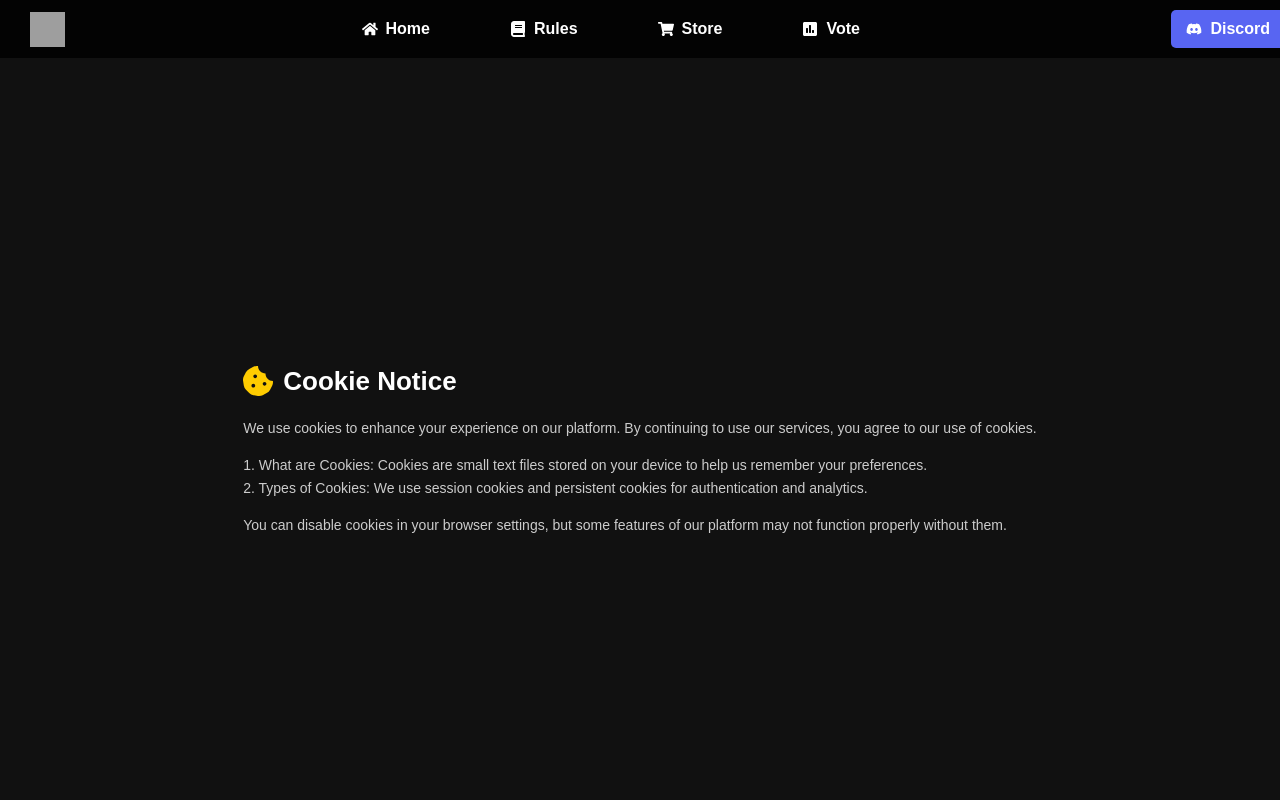
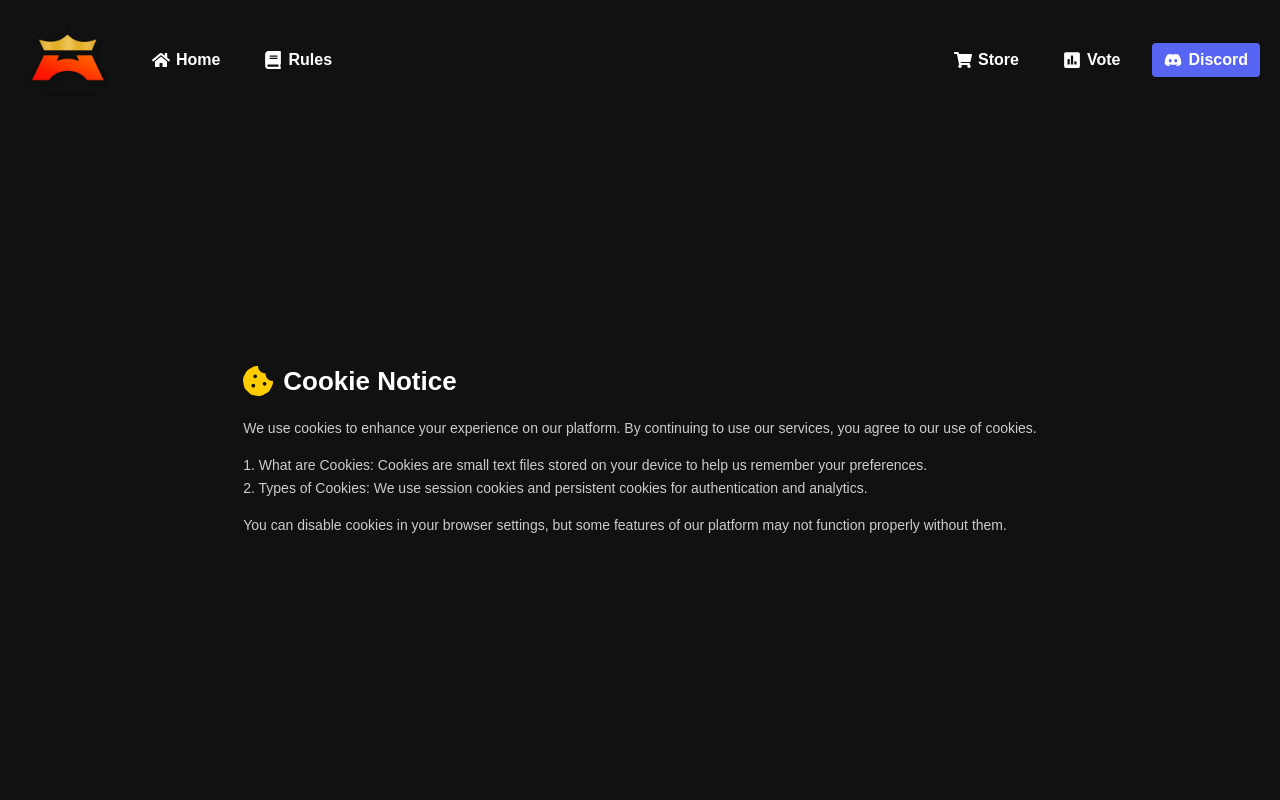
Before and after one commit to ranggaardhyy/Visantara-Official, a React (Vite) app: page /cookies in a window 1280 px wide. Shown: the top 800 px of the page. Built offline with nearby package versions, Linux system fonts and the light colour scheme; grey boxes are pictures that could not be loaded; the HTML template or start-up script is replaced by a standard one.

Commit message:
Final UI/UX for Home Page

```diff
--- a/src/components/Navbar.jsx
+++ b/src/components/Navbar.jsx
@@ -1,8 +1,17 @@
 import React, { useState, useEffect } from "react";
 import { Link } from "react-router-dom";
-import { FaHome, FaBook, FaShoppingCart, FaPoll, FaDiscord, FaBars, FaTimes } from "react-icons/fa";
+import {
+  FaHome,
+  FaBook,
+  FaShoppingCart,
+  FaPoll,
+  FaDiscord,
+  FaBars,
+  FaTimes,
+} from "react-icons/fa";
+import logo from "../assets/images/logo.png";
 
-const Navbar = () => {
+function Navbar() {
   const [menuOpen, setMenuOpen] = useState(false);
   const [isMobile, setIsMobile] = useState(window.innerWidth < 768);
 
@@ -16,45 +25,119 @@ const Navbar = () => {
     setMenuOpen(!menuOpen);
   };
 
+  return (
+    <nav style={styles.navbar}>
+      {/* Logo */}
+      <div style={styles.logoContainer}>
+        <img src={logo} alt="Logo" style={styles.logo} />
+      </div>
+
+      {/* Desktop Links */}
+      {!isMobile && (
+        <div style={styles.navCenter}>
+          <div style={styles.navLeft}>
+            <Link to="/" style={styles.navLink}>
+              <FaHome style={styles.icon} /> Home
+            </Link>
+            <Link to="/rules" style={styles.navLink}>
+              <FaBook style={styles.icon} /> Rules
+            </Link>
+          </div>
+          <div style={styles.navRight}>
+            <Link to="/store" style={styles.navLink}>
+              <FaShoppingCart style={styles.icon} /> Store
+            </Link>
+            <Link to="/vote" style={styles.navLink}>
+              <FaPoll style={styles.icon} /> Vote
+            </Link>
+            <a
+              href="https://discord.gg/alwination"
+              target="_blank"
+              rel="noopener noreferrer"
+              style={styles.discordButton}
+            >
+              <FaDiscord style={styles.icon} /> Discord
+            </a>
+          </div>
+        </div>
+      )}
+
+      {/* Mobile Hamburger */}
+      {isMobile && (
+        <>
+          <button style={styles.menuButton} onClick={toggleMenu}>
+            <FaBars />
+          </button>
+          <div style={{ ...styles.mobileMenu, left: menuOpen ? "0" : "-70%" }}>
+            <button style={styles.closeButton} onClick={toggleMenu}>
+              <FaTimes />
+            </button>
+            <Link to="/" style={styles.mobileNavLink} onClick={toggleMenu}>
+              <FaHome style={styles.icon} /> Home
+            </Link>
+            <Link to="/rules" style={styles.mobileNavLink} onClick={toggleMenu}>
+              <FaBook style={styles.icon} /> Rules
+            </Link>
+            <Link to="/store" style={styles.mobileNavLink} onClick={toggleMenu}>
+              <FaShoppingCart style={styles.icon} /> Store
+            </Link>
+            <Link to="/vote" style={styles.mobileNavLink} onClick={toggleMenu}>
+              <FaPoll style={styles.icon} /> Vote
+            </Link>
+            <a
+              href="https://discord.gg/alwination"
+              target="_blank"
+              rel="noopener noreferrer"
+              style={styles.mobileDiscordButton}
+              onClick={toggleMenu}
+            >
+              <FaDiscord style={styles.icon} /> Discord
+            </a>
+          </div>
+        </>
+      )}
+    </nav>
+  );
+}
+
 const styles = {
   navbar: {
-      position: "fixed",
+    position: "absolute", // Agar menempel di atas hero
     top: 0,
     left: 0,
-      width: "100%",
+    right: 0,    // Pastikan menempel hingga sisi kanan
+    zIndex: 10,
     display: "flex",
     alignItems: "center",
-      justifyContent: "space-between",
-      padding: "10px 20px",
-      backgroundColor: "rgba(0, 0, 0, 0.8)",
-      backdropFilter: "blur(10px)",
-      zIndex: 1000,
+    padding: "10px 20px", // Kurangi padding jika perlu
+    background: "transparent",
   },
   logoContainer: {
     display: "flex",
     alignItems: "center",
-      marginLeft: isMobile ? "50px" : "10px", // Geser sedikit untuk mobile
   },
   logo: {
-      width: "35px", // Ukuran logo lebih kecil
-      height: "35px",
+    width: "100px",
+    height: "auto",
+    maxWidth: "100%", // Pastikan tidak melebihi layar
   },
-    menuButton: {
-      display: isMobile ? "block" : "none",
-      fontSize: "24px",
-      color: "#ffffff",
-      background: "none",
-      border: "none",
-      cursor: "pointer",
-      position: "absolute",
-      left: "15px", // Hamburger di kiri atas
+  navCenter: {
+    flex: 1,
+    display: "flex",
+    justifyContent: "space-between",
+    alignItems: "center",
+    marginLeft: "20px",
   },
-    navLinks: {
-      display: isMobile ? "none" : "flex",
+  navLeft: {
+    display: "flex",
+    gap: "20px",
+  },
+  navRight: {
+    display: "flex",
+    gap: "20px",
     alignItems: "center",
-      gap: "20px",
-      flexGrow: 1,
-      justifyContent: "center",
+    justifyContent: "flex-end",
+    marginLeft: "auto",
   },
   navLink: {
     color: "#ffffff",
@@ -63,89 +146,75 @@ const Navbar = () => {
     fontWeight: "bold",
     display: "flex",
     alignItems: "center",
-      gap: "8px",
-      padding: "10px 15px",
-      borderRadius: "5px",
-      transition: "background 0.3s ease, transform 0.2s ease",
+    gap: "6px",
+    padding: "8px 12px",
+    borderRadius: "4px",
+    transition: "background 0.3s ease",
+  },
+  icon: {
+    fontSize: "18px",
   },
   discordButton: {
+    backgroundColor: "#5865F2",
+    padding: "8px 12px",
     color: "#ffffff",
     textDecoration: "none",
-      padding: "10px 15px",
-      fontSize: "16px",
-      fontWeight: "bold",
-      backgroundColor: "#5865F2",
-      borderRadius: "5px",
+    borderRadius: "4px",
     display: "flex",
     alignItems: "center",
-      gap: "8px",
+    gap: "6px",
+    fontWeight: "bold",
     transition: "background 0.3s ease",
-      marginRight: "15px", // Geser sedikit ke kiri
+  },
+  menuButton: {
+    fontSize: "24px",
+    color: "#ffffff",
+    background: "none",
+    border: "none",
+    cursor: "pointer",
+    zIndex: 11,
+    marginLeft: "auto",
   },
   mobileMenu: {
     position: "fixed",
     top: 0,
-      left: menuOpen ? "0" : "-50%", // Geser dari kiri
-      width: "50%", // Hanya setengah layar
+    left: "-70%",
+    width: "70%",
     height: "100vh",
-      backgroundColor: "rgba(0, 0, 0, 0.9)",
-      paddingTop: "60px",
+    backgroundColor: "rgba(0,0,0,0.95)",
     display: "flex",
     flexDirection: "column",
+    paddingTop: "60px",
     transition: "left 0.3s ease-in-out",
+    zIndex: 9999,
   },
   closeButton: {
-      position: "absolute",
-      top: "15px",
-      left: "15px",
+    alignSelf: "flex-end",
+    marginRight: "20px",
     fontSize: "30px",
     color: "#ffffff",
     background: "none",
     border: "none",
     cursor: "pointer",
   },
-  };
-
-  return (
-    <nav style={styles.navbar}>
-      {/* Tombol Hamburger */}
-      <button style={styles.menuButton} onClick={toggleMenu}>
-        <FaBars />
-      </button>
-
-      {/* Logo */}
-      <div style={styles.logoContainer}>
-        <img src="/logo.png" alt="Logo" style={styles.logo} />
-      </div>
-
-      {/* Navigasi Desktop */}
-      <div style={styles.navLinks}>
-        <Link to="/" style={styles.navLink}><FaHome /> Home</Link>
-        <Link to="/rules" style={styles.navLink}><FaBook /> Rules</Link>
-        <Link to="/store" style={styles.navLink}><FaShoppingCart /> Store</Link>
-        <Link to="/vote" style={styles.navLink}><FaPoll /> Vote</Link>
-      </div>
-
-      {/* Tombol Discord */}
-      <a href="https://discord.gg/alwination" target="_blank" rel="noopener noreferrer" style={styles.discordButton}>
-        <FaDiscord /> Discord
-      </a>
-
-      {/* Mobile Menu */}
-      <div style={styles.mobileMenu}>
-        <button style={styles.closeButton} onClick={toggleMenu}>
-          <FaTimes />
-        </button>
-        <Link to="/" style={styles.navLink} onClick={toggleMenu}><FaHome /> Home</Link>
-        <Link to="/rules" style={styles.navLink} onClick={toggleMenu}><FaBook /> Rules</Link>
-        <Link to="/store" style={styles.navLink} onClick={toggleMenu}><FaShoppingCart /> Store</Link>
-        <Link to="/vote" style={styles.navLink} onClick={toggleMenu}><FaPoll /> Vote</Link>
-        <a href="https://discord.gg/alwination" target="_blank" rel="noopener noreferrer" style={styles.discordButton} onClick={toggleMenu}>
-          <FaDiscord /> Discord
-        </a>
-      </div>
-    </nav>
-  );
+  mobileNavLink: {
+    color: "#ffffff",
+    textDecoration: "none",
+    fontSize: "18px",
+    fontWeight: "bold",
+    padding: "15px 20px",
+    borderBottom: "1px solid #444",
+  },
+  mobileDiscordButton: {
+    backgroundColor: "#5865F2",
+    color: "#ffffff",
+    textDecoration: "none",
+    fontSize: "18px",
+    fontWeight: "bold",
+    padding: "15px 20px",
+    textAlign: "center",
+    marginTop: "auto",
+  },
 };
 
 export default Navbar;
--- a/src/index.css
+++ b/src/index.css
@@ -5,93 +5,6 @@ body {
     color: #ffffff;
     margin: 0;
     padding: 0;
+    box-sizing: border-box;
+    overflow-x: hidden; /* ⬅️ Penting untuk cegah scroll horizontal */
 }
-
-/* Header */
-nav {
-    background-color: #161b22; /* Warna navbar lebih gelap */
-    padding: 15px 0;
-    text-align: center;
-}
-
-nav a {
-    color: #ffffff;
-    text-decoration: none;
-    margin: 0 15px;
-    font-size: 16px;
-    font-weight: bold;
-    transition: 0.3s;
-}
-
-nav a:hover {
-    color: #1f6feb; /* Warna hover */
-}
-
-/* Hero Section */
-.hero {
-    text-align: center;
-    padding: 80px 20px;
-    background: url('/assets/bg-minecraft.jpg') no-repeat center center/cover;
-}
-
-.hero h1 {
-    font-size: 36px;
-    font-weight: bold;
-    text-shadow: 2px 2px 5px rgba(0, 0, 0, 0.7);
-}
-
-.hero p {
-    font-size: 18px;
-    margin-top: 10px;
-    color: #ddd;
-}
-
-/* Tombol */
-.btn-primary {
-    display: inline-block;
-    background-color: #1f6feb;
-    color: #fff;
-    padding: 12px 24px;
-    border-radius: 6px;
-    font-size: 18px;
-    font-weight: bold;
-    text-decoration: none;
-    transition: 0.3s;
-}
-
-.btn-primary:hover {
-    background-color: #005ecb;
-}
-
-/* Status Server */
-.server-status {
-    text-align: center;
-    margin: 40px 0;
-    background: #161b22;
-    padding: 20px;
-    border-radius: 8px;
-}
-
-/* Section Fitur */
-.features {
-    display: grid;
-    grid-template-columns: repeat(auto-fit, minmax(250px, 1fr));
-    gap: 20px;
-    text-align: center;
-    padding: 40px 20px;
-}
-
-.features div {
-    background: #1c1f26;
-    padding: 20px;
-    border-radius: 8px;
-}
-
-/* Footer */
-footer {
-    text-align: center;
-    padding: 20px;
-    background: #161b22;
-    color: #aaa;
-    font-size: 14px;
-}
```
Also changed, not shown: src/pages/Home.jsx (+14 -21 lines), src/assets/images/logo.png (added). Lines whose indentation alone changed are shown as unchanged.
